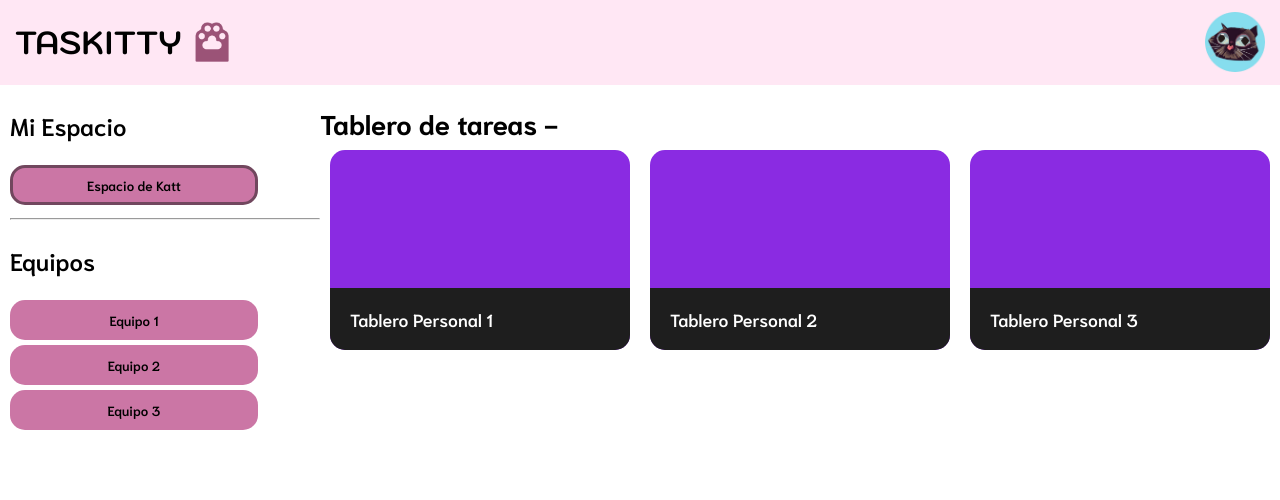
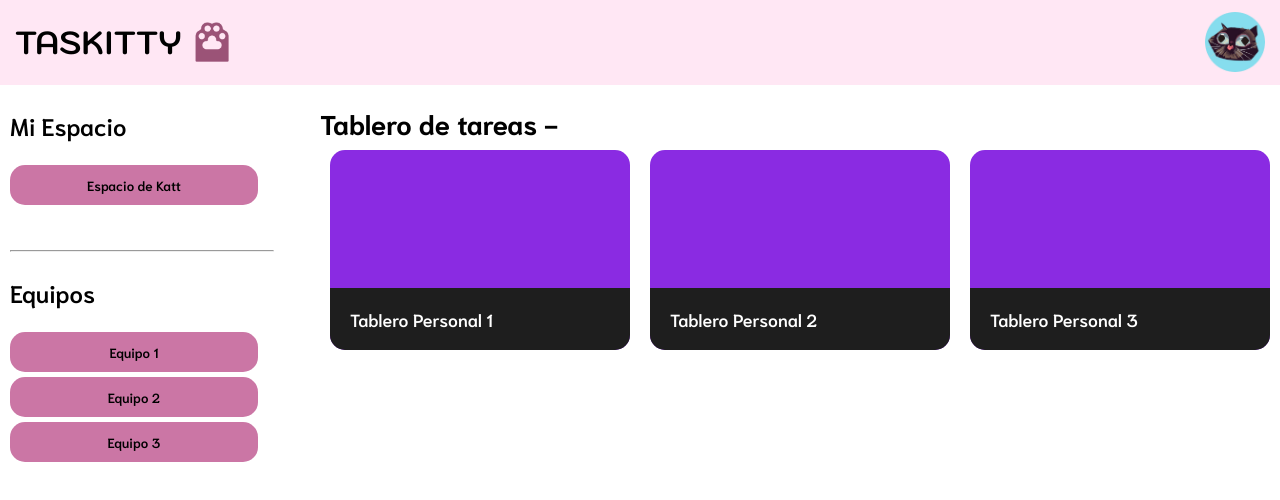
Before and after one commit to KatherineDG/Taskitty, a React (Create React App) app: page /home-mi-espacio in a window 1280 px wide. Shown: the top 500 px of the page. Built offline with nearby package versions, Linux system fonts and the light colour scheme.

Commit message:
Componentes Cards Tableros y Espacios

```diff
--- /dev/null
+++ b/src/components/Espacios.js
@@ -0,0 +1,31 @@
+import { React, useState } from "react";
+import "./styles/Espacios.css";
+
+function Espacios({nombreUsuario, listaEquipos, handleNombreEspacio}) {
+
+    const [espacioSeleccionado, setEspacioSeleccionado] = useState("");
+
+    const handleEspacioSeleccionado = (nombreEspacio) => {
+        setEspacioSeleccionado(nombreEspacio);
+    }
+
+    return (
+        <div className="contenedor-espacios">
+            <p className="titulo-espacio">Mi Espacio</p>
+            <div>
+                <button className="espacio" onClick={()=>(handleNombreEspacio(`Espacio de ${nombreUsuario}`, handleEspacioSeleccionado(`Espacio de ${nombreUsuario}`)))} style={espacioSeleccionado === `Espacio de ${nombreUsuario}` ? {"border": "3px solid #71475E"} : {}}>
+                Espacio de {nombreUsuario}
+                </button>
+            </div>
+            <hr></hr>
+            <p className="titulo-espacio">Equipos</p>
+            <div className="listado-equipos">
+                {listaEquipos.map((equipo) => {
+                return <button className="espacio" onClick={()=>(handleNombreEspacio(equipo), handleEspacioSeleccionado(equipo))} style={espacioSeleccionado === equipo ? {"border": "3px solid #71475E"} : {}}>{equipo}</button>;
+                })}
+            </div>
+        </div>
+    );
+}
+
+export default Espacios;
--- /dev/null
+++ b/src/components/Tableros.js
@@ -0,0 +1,21 @@
+import { React } from "react";
+import "./styles/Tableros.css";
+
+function Tableros({ listaTableros, nombreEspacio }) {
+  return (
+    <div>
+      <p className="titulo-tableros">Tablero de tareas - {nombreEspacio}</p>
+      <div className="contenedor-tableros">
+        {listaTableros.map((tablero) => {
+          return (
+            <div className="tablero-tareas">
+              <p className="titulo-tablero">{tablero}</p>
+            </div>
+          );
+        })}
+      </div>
+    </div>
+  );
+}
+
+export default Tableros;
--- /dev/null
+++ b/src/components/styles/Espacios.css
@@ -0,0 +1,30 @@
+
+.contenedor-espacios{
+    width: 25%;
+    margin: 0 0 0 10px;
+}
+
+hr{
+    margin: 40px 15% 0 0;
+}
+
+.titulo-espacio{
+    font-family: 'Niramit-SemiBold';
+    font-size: 1.5em;
+}
+
+.espacio{
+    background-color: #CB76A5;
+    width: 80%;
+    height: 40px;
+    border: none;
+    border-radius: 15px;
+    margin: 0 0 5px 0;
+    font-family: 'Niramit-SemiBold';
+    cursor: pointer;
+}
+
+.listado-equipos{
+    display: flex;
+    flex-direction: column;
+}
--- /dev/null
+++ b/src/components/styles/Tableros.css
@@ -0,0 +1,33 @@
+
+.titulo-tableros{
+    font-family: 'Niramit-Bold';
+    font-size: 1.7em;
+    margin: 20px 0 0 0;
+}
+
+.contenedor-tableros{
+    display: flex;
+    flex-direction: row;
+}
+
+.tablero-tareas{
+    display: flex;
+    align-items: end;
+    background-color: blueviolet;
+    height: 200px;
+    width: 300px;
+    margin: 10px;
+    border-radius: 15px;
+    cursor: pointer;
+}
+
+.titulo-tablero{
+    background-color: #1E1E1E;
+    color: white;
+    padding: 20px;
+    width: 100%;
+    margin: 0;
+    border-radius: 0 0 15px 15px;
+    font-family: 'Niramit-SemiBold';
+    font-size: 1.1em;
+}
--- a/src/pages/Home.js
+++ b/src/pages/Home.js
@@ -1,44 +1,28 @@
-import {React} from 'react';
+import {React, useState} from 'react';
 import './styles/Home.css';
 import Navegacion from '../components/Navegacion';
+import Espacios from '../components/Espacios';
+import Tableros from '../components/Tableros';
 
 
 function Home() {
 
+    const [nombreEspacio, setNombreEspacio] = useState("");
+
+    const handleNombreEspacio = (nombreEspacio) => {
+        setNombreEspacio(nombreEspacio);
+    }
+
     const nombreUsuario = "Katt";
     const listaEquipos = ["Equipo 1", "Equipo 2", "Equipo 3"];
-    const listaTablerosPersonal = ["Tablero Personal 1", "Tablero Personal 2", "Tablero Personal 3"];
-
+    const listaTableros = ["Tablero Personal 1", "Tablero Personal 2", "Tablero Personal 3"];
 
     return (
         <div>
             <Navegacion />
             <div className='home'>
-                <div className='contenedor-espacios'>
-                    <p className='titulo-espacio'>Mi Espacio</p>
-                    <div>
-                        <button className='espacio' style={{"border": "3px solid #71475E"}}>Espacio de {nombreUsuario}</button>
-                    </div>
-                    <hr></hr>
-                    <p className='titulo-espacio'>Equipos</p>
-                    <div className='listado-equipos'>
-                        {listaEquipos.map((equipo => {
-                            return <button className='espacio'>{equipo}</button>
-                        }))}
-                    </div>
-                </div>
-                <div>
-                    <p className='titulo-tableros'>Tablero de tareas - </p>
-                    <div className='contenedor-tableros-personal'>
-                        {listaTablerosPersonal.map(tableropersonal => {
-                            return (
-                                <div className='tablero-tareas-personal'>
-                                    <p className='titulo-tablero-personal'>{tableropersonal}</p>
-                                </div>
-                            );
-                        })}
-                    </div>
-                </div>
+                <Espacios nombreUsuario={nombreUsuario} listaEquipos={listaEquipos}  handleNombreEspacio={handleNombreEspacio}/>
+                <Tableros listaTableros={listaTableros} nombreEspacio={nombreEspacio}/>
             </div>
         </div>
     );
--- a/src/pages/styles/Home.css
+++ b/src/pages/styles/Home.css
@@ -2,60 +2,3 @@
     display: flex;
     flex-direction: row;
 }
-
-.contenedor-espacios{
-    width: 25%;
-    margin: 0 0 0 10px;
-}
-
-.titulo-espacio{
-    font-family: 'Niramit-SemiBold';
-    font-size: 1.5em;
-}
-
-.espacio{
-    background-color: #CB76A5;
-    width: 80%;
-    height: 40px;
-    border: none;
-    border-radius: 15px;
-    margin: 0 0 5px 0;
-    font-family: 'Niramit-SemiBold';
-}
-
-.listado-equipos{
-    display: flex;
-    flex-direction: column;
-}
-
-.titulo-tableros{
-    font-family: 'Niramit-Bold';
-    font-size: 1.7em;
-    margin: 20px 0 0 0;
-}
-
-.contenedor-tableros-personal{
-    display: flex;
-    flex-direction: row;
-}
-
-.tablero-tareas-personal{
-    display: flex;
-    align-items: end;
-    background-color: blueviolet;
-    height: 200px;
-    width: 300px;
-    margin: 10px;
-    border-radius: 15px;
-}
-
-.titulo-tablero-personal{
-    background-color: #1E1E1E;
-    color: white;
-    padding: 20px;
-    width: 100%;
-    margin: 0;
-    border-radius: 0 0 15px 15px;
-    font-family: 'Niramit-SemiBold';
-    font-size: 1.1em;
-}
```
